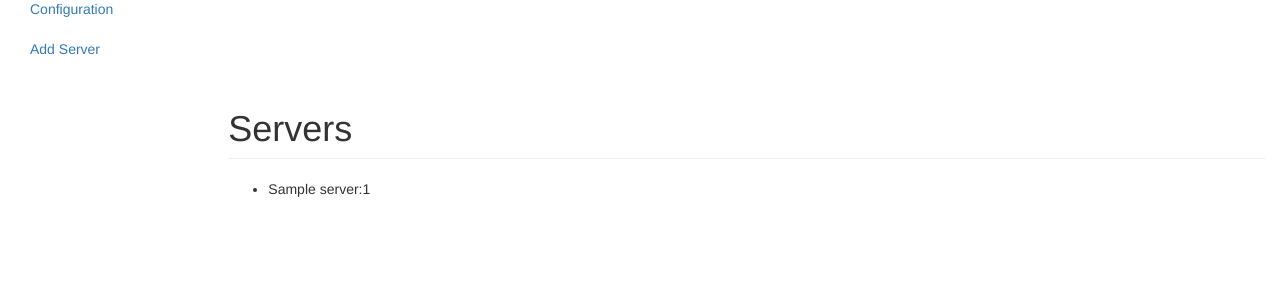
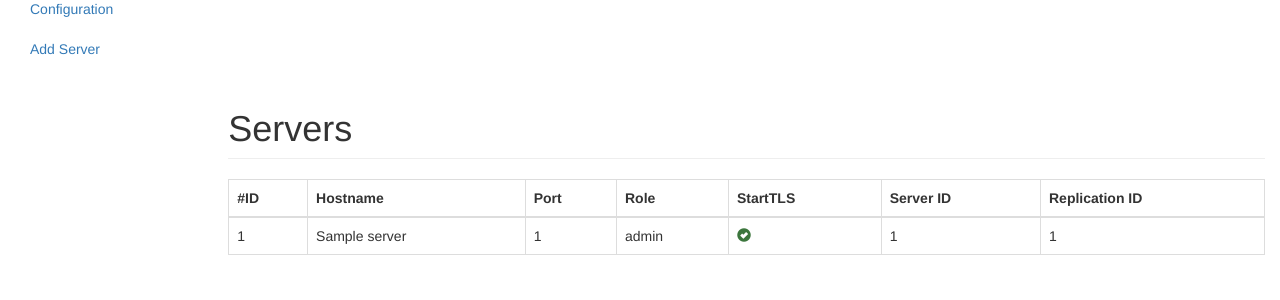
Before and after one commit to GuillaumeSmaha/cluster-mgr, a Flask app: page / in a window 1280 px wide. Shown: the part 51-351 px from the top of the page. Run offline with Flask 2, Linux system fonts and the light colour scheme; tables that the repository leaves empty hold one stand-in row (values such as "Sample post"); some libraries are stand-ins or nearby versions.

Commit message:
add server userflow complete

```diff
--- a/integration_tests/pages.py
+++ b/integration_tests/pages.py
@@ -18,7 +18,7 @@ class Dashboard(BasePage):
         """
         table = self.driver.find_element_by_id('servers')
         for row in table.find_elements_by_xpath(".//tr"):
-            if hostname in row.text and server_id in row.text:
+            if hostname in row.text and str(server_id) in row.text:
                 return True
         return False
 
--- a/repmgr/models.py
+++ b/repmgr/models.py
@@ -5,13 +5,15 @@ class LDAPServer(db.Model):
     id = db.Column(db.Integer, primary_key=True)
     hostname = db.Column(db.String(150))
     port = db.Column(db.Integer)
+    role = db.Column(db.String(10))
     starttls = db.Column(db.Boolean)
     server_id = db.Column(db.Integer)
     replication_id = db.Column(db.Integer)
 
-    def __init__(self, hostname, port, starttls, s_id, r_id):
+    def __init__(self, hostname, port, role, starttls, s_id, r_id):
         self.hostname = hostname
         self.port = port
+        self.role = role
         self.starttls = starttls
         self.server_id = s_id
         self.replication_id = r_id
--- a/repmgr/templates/index.html
+++ b/repmgr/templates/index.html
@@ -1,9 +1,30 @@
 {% extends "base.html" %}
 {% block content %}
   <h1 class="page-header">Servers</h1>
-  <ul>
-  {% for server in servers %}
-  <li>{{ server.hostname }}:{{ server.port }}</li>
-  {% endfor %}
-  </ul>
+  <table id="servers" class="table table-bordered">
+    <thead>
+      <tr>
+        <th>#ID</th>
+        <th>Hostname</th>
+        <th>Port</th>
+        <th>Role</th>
+        <th>StartTLS</th>
+        <th>Server ID</th>
+        <th>Replication ID</th>
+      </tr>
+    </thead>
+    <tbody>
+      {% for server in servers %}
+      <tr>
+        <td>{{ server.id }}</td>
+        <td>{{ server.hostname }}</td>
+        <td>{{ server.port }}</td>
+        <td>{{ server.role }}</td>
+        <td>{% if server.starttls %}<i class="glyphicon glyphicon-ok-sign text-success"></i>{% else %}<i class="glyphicon glyphicon-remove-sign text-danger"></i>{% endif %}</td>
+        <td>{{ server.server_id }}</td>
+        <td>{{ server.replication_id }}</td>
+      </tr>
+      {% endfor %}
+    </tbody>
+  </table>
 {% endblock %}
--- a/repmgr/views.py
+++ b/repmgr/views.py
@@ -15,7 +15,8 @@ def home():
 def add_server():
     form = NewServerForm()
     if form.validate_on_submit():
-        server = LDAPServer(form.host.data, form.port.data, form.starttls.data,
+        server = LDAPServer(form.host.data, form.port.data, form.role.data,
+                            form.starttls.data,
                             form.server_id.data, form.replication_id.data)
         db.session.add(server)
         db.session.commit()
```
Also changed, not shown: integration_tests/test_useractions.py (+12 -5 lines).
